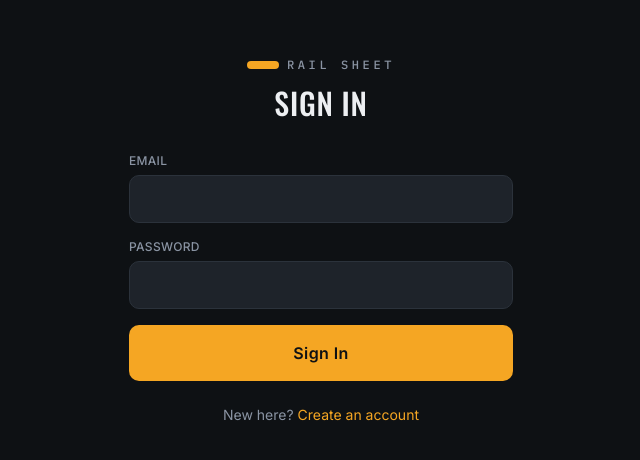
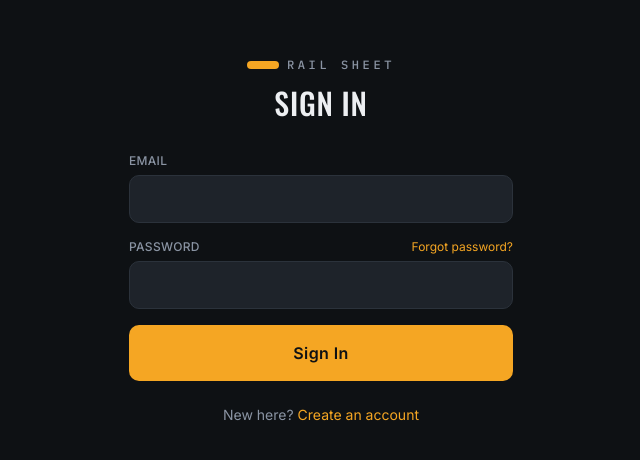
Before and after one commit to foustbrothersllc/foustbrothersllc.github.io-therailsheet, a Next.js app: page /login in a window 1280 px wide. Shown: the part 162-622 px from the top of the page, without its empty margins (319-959 px from the left). Built offline with nearby package versions, Linux system fonts and the light colour scheme; no server answers.

Commit message:
Update page.tsx

```diff
--- a/app/login/page.tsx
+++ b/app/login/page.tsx
@@ -56,9 +56,14 @@
             />
           </div>
           <div>
-            <label htmlFor="password" className="block text-xs font-medium text-yard-muted mb-1.5 uppercase tracking-wide">
-              Password
-            </label>
+            <div className="flex items-center justify-between mb-1.5">
+              <label htmlFor="password" className="block text-xs font-medium text-yard-muted uppercase tracking-wide">
+                Password
+              </label>
+              <Link href="/forgot-password" className="text-xs text-amber hover:underline">
+                Forgot password?
+              </Link>
+            </div>
             <input
               id="password"
               type="password"
```
